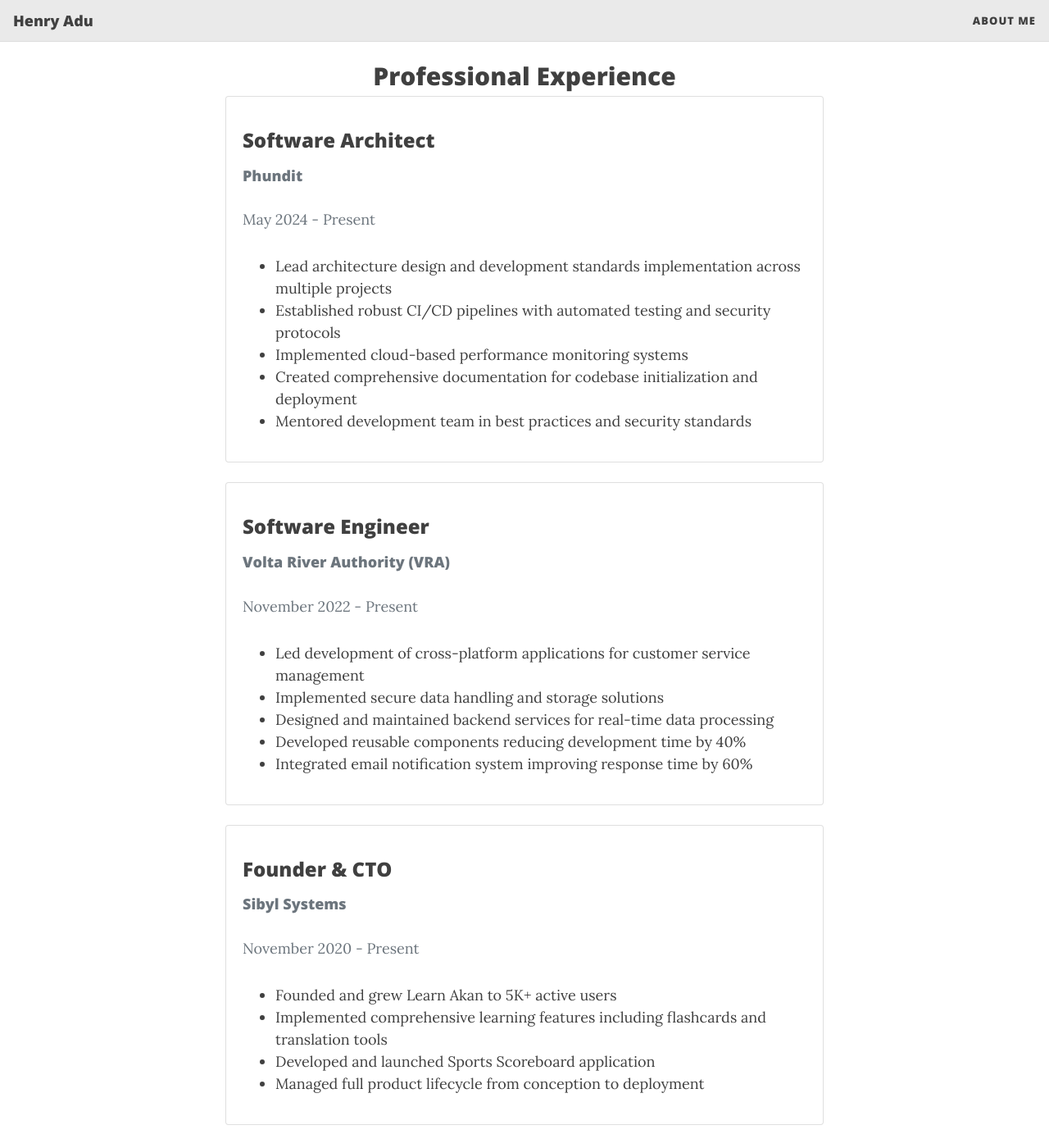
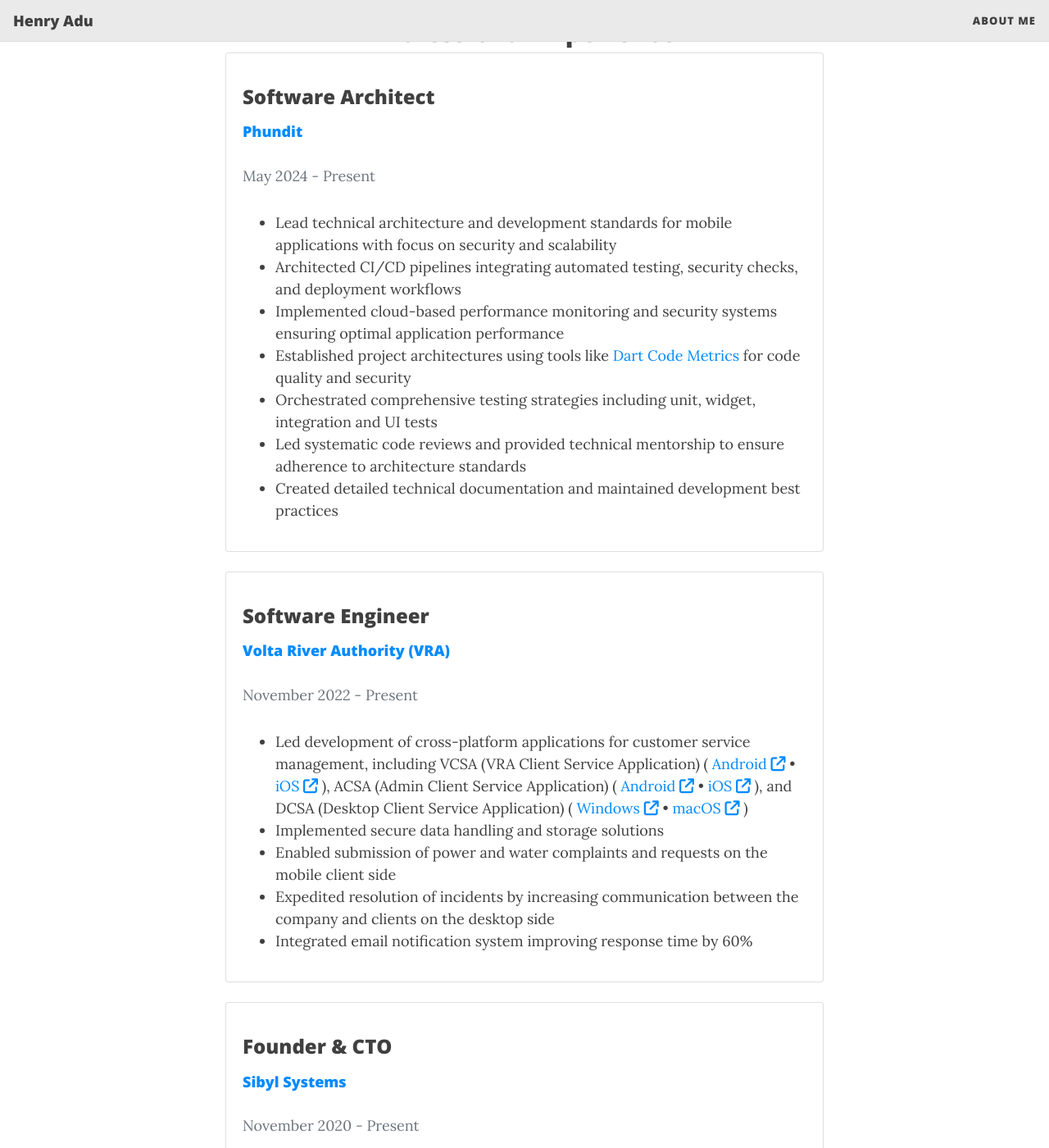
Before and after one commit to Nana-Kwame-bot/Nana-Kwame-bot.github.io, a Jekyll site: the page built from index.html, in a window 1280 px wide and 1400 px high, scrolled down 1264 px. Shown: the whole window at 82% size. Built offline with Jekyll 4.4.1, drawn with Linux system fonts in a browser that asks for light colours; the list of posts is cut into pages by our own code; some of the changed text lies outside the part shown.

```diff
--- a/_config.yml
+++ b/_config.yml
@@ -52,7 +52,7 @@
   stackoverflow: 13894931/nana-kwame
   bluesky: henryadu.bsky.social
   discord: users/452252706594095105
-  # whatsapp: 233548558696
+  # whatsapp: 15551212
 
 #  medium: yourname
 #  reddit: yourname or r/yoursubreddit
--- a/_layouts/home.html
+++ b/_layouts/home.html
@@ -4,7 +4,7 @@
 <!-- Hero Section -->
 <div class="text-center">
   <p class="page-description">
-    Experienced software engineer with 5+ years of expertise in Flutter, Dart, and AI technologies. Currently leading technical architecture at Phundit while developing innovative solutions at Volta River Authority. Passionate about creating impactful applications that solve real-world problems through clean architecture and cutting-edge technology.
+    Experienced software engineer with 4+ years of expertise in Flutter and Dart. Currently leading technical architecture at Phundit while developing innovative solutions at Volta River Authority. Passionate about creating impactful applications that solve real-world problems through clean code and cutting-edge technology.
   </p>
 </div>
 
@@ -15,7 +15,7 @@
   <div class="col-lg-4 col-md-6 mb-4">
     <div class="card h-100">
       <div class="card-body">
-        <h3 class="card-title">VCSA - Volta Customer Service Application</h3>
+        <h3 class="card-title">VCSA - VRA Client Service Application</h3>
         <p class="card-text">Enterprise-level customer service system deployed across mobile and desktop platforms.</p>
         <ul class="list-unstyled">
           <li>• Real-time incident tracking and email notifications</li>
@@ -23,7 +23,7 @@
           <li>• Automated workflow management system</li>
           <li>• Integrated analytics dashboard</li>
         </ul>
-        <div class="text-muted">Flutter • Firebase • BLoC • REST APIs</div>
+        <div class="text-muted">Flutter • Firebase • BLoC • CI/CD</div>
       </div>
     </div>
   </div>
@@ -33,14 +33,15 @@
     <div class="card h-100">
       <div class="card-body">
         <h3 class="card-title">Learn Akan Language App</h3>
-        <p class="card-text">Comprehensive language learning platform with 5K+ active users.</p>
+        <p class="card-text">Comprehensive language learning platform with 5K+ downloads.</p>
         <ul class="list-unstyled">
           <li>• Interactive learning modules and quizzes</li>
           <li>• Audio pronunciation guides</li>
           <li>• Cultural context integration</li>
           <li>• Progress tracking and gamification</li>
+          <li>• Cross-platform deployment (iOS, Android)</li>
         </ul>
-        <div class="text-muted">Flutter • Firebase • BLoC • Cloud Functions</div>
+        <div class="text-muted">Flutter • Firebase • BLoC</div>
       </div>
     </div>
   </div>
@@ -56,8 +57,9 @@
           <li>• Automated scheduling system</li>
           <li>• Analytics dashboard</li>
           <li>• Payment integration</li>
+          <li>• Cross-platform deployment (iOS, Android)</li>
         </ul>
-        <div class="text-muted">Flutter • Google Maps • Firebase • Stripe</div>
+        <div class="text-muted">Flutter • Google Maps • Firebase • BLoC</div>
       </div>
     </div>
   </div>
@@ -70,14 +72,16 @@
 <div class="card mb-4">
   <div class="card-body">
     <h3 class="card-title">Software Architect</h3>
-    <h4 class="text-muted">Phundit</h4>
+    <h4 class="text-muted"><a href="https://phundit.app/" target="_blank" rel="noopener noreferrer">Phundit</a></h4>
     <p class="text-muted">May 2024 - Present</p>
     <ul>
-      <li>Lead architecture design and development standards implementation across multiple projects</li>
-      <li>Established robust CI/CD pipelines with automated testing and security protocols</li>
-      <li>Implemented cloud-based performance monitoring systems</li>
-      <li>Created comprehensive documentation for codebase initialization and deployment</li>
-      <li>Mentored development team in best practices and security standards</li>
+      <li>Lead technical architecture and development standards for mobile applications with focus on security and scalability</li>
+      <li>Architected CI/CD pipelines integrating automated testing, security checks, and deployment workflows</li>
+      <li>Implemented cloud-based performance monitoring and security systems ensuring optimal application performance</li>
+      <li>Established project architectures using tools like <a href="https://dcm.dev/">Dart Code Metrics</a> for code quality and security</li>
+      <li>Orchestrated comprehensive testing strategies including unit, widget, integration and UI tests</li>
+      <li>Led systematic code reviews and provided technical mentorship to ensure adherence to architecture standards</li>
+      <li>Created detailed technical documentation and maintained development best practices</li>
     </ul>
   </div>
 </div>
@@ -86,13 +90,24 @@
 <div class="card mb-4">
   <div class="card-body">
     <h3 class="card-title">Software Engineer</h3>
-    <h4 class="text-muted">Volta River Authority (VRA)</h4>
+    <h4 class="text-muted">
+      <a href="https://vra.com/" target="_blank" rel="noopener noreferrer">Volta River Authority (VRA)</a>
+    </h4>
     <p class="text-muted">November 2022 - Present</p>
     <ul>
-      <li>Led development of cross-platform applications for customer service management</li>
+      <li>Led development of cross-platform applications for customer service management, including VCSA (VRA Client Service Application) (
+        <a href="https://play.google.com/store/apps/details?id=com.sibylsystems.vcsa" target="_blank" rel="noopener noreferrer">Android <i class="fa fa-external-link" aria-hidden="true"></i></a> •
+        <a href="https://apps.apple.com/us/app/vcsa/id6469730455" target="_blank" rel="noopener noreferrer">iOS <i class="fa fa-external-link" aria-hidden="true"></i></a>
+      ), ACSA (Admin Client Service Application) (
+        <a href="https://play.google.com/store/apps/details?id=com.sibylsystems.acsa" target="_blank" rel="noopener noreferrer">Android <i class="fa fa-external-link" aria-hidden="true"></i></a> •
+        <a href="https://apps.apple.com/us/app/acsa/id6504047346" target="_blank" rel="noopener noreferrer">iOS <i class="fa fa-external-link" aria-hidden="true"></i></a>
+      ), and DCSA (Desktop Client Service Application) (
+        <a href="https://apps.microsoft.com/detail/9n1hgbrh3p5d?ocid=webpdpshare" target="_blank" rel="noopener noreferrer">Windows <i class="fa fa-external-link" aria-hidden="true"></i></a> •
+        <a href="https://apps.apple.com/us/app/dcsa/id6474639324" target="_blank" rel="noopener noreferrer">macOS <i class="fa fa-external-link" aria-hidden="true"></i></a>
+      )</li>
       <li>Implemented secure data handling and storage solutions</li>
-      <li>Designed and maintained backend services for real-time data processing</li>
-      <li>Developed reusable components reducing development time by 40%</li>
+      <li>Enabled submission of power and water complaints and requests on the mobile client side</li>
+      <li>Expedited resolution of incidents by increasing communication between the company and clients on the desktop side</li>
       <li>Integrated email notification system improving response time by 60%</li>
     </ul>
   </div>
@@ -102,13 +117,29 @@
 <div class="card mb-4">
   <div class="card-body">
     <h3 class="card-title">Founder & CTO</h3>
-    <h4 class="text-muted">Sibyl Systems</h4>
+    <h4 class="text-muted"><a href="https://sibylsystems.com/" target="_blank" rel="noopener noreferrer">Sibyl Systems</a></h4>
     <p class="text-muted">November 2020 - Present</p>
     <ul>
-      <li>Founded and grew Learn Akan to 5K+ active users</li>
+      <li>Founded and grew Learn Akan to 5K+ downloads (
+        <a href="https://play.google.com/store/apps/details?id=com.sibylsystems.learn_akan" target="_blank" rel="noopener noreferrer">Android <i class="fa fa-external-link" aria-hidden="true"></i></a> •
+        <a href="https://apps.apple.com/us/app/learn-akan/id1628207994" target="_blank" rel="noopener noreferrer">iOS <i class="fa fa-external-link" aria-hidden="true"></i></a>
+      )</li>
       <li>Implemented comprehensive learning features including flashcards and translation tools</li>
-      <li>Developed and launched Sports Scoreboard application</li>
-      <li>Managed full product lifecycle from conception to deployment</li>
+      <li>Developed and launched Sports Scoreboard (
+        <a href="https://play.google.com/store/apps/details?id=com.sibylsystems.sportsscoreboard" target="_blank" rel="noopener noreferrer">Android <i class="fa fa-external-link" aria-hidden="true"></i></a>
+      )</li>
+    </ul>
+  </div>
+</div>
+
+<!-- ERACEW Role -->
+<div class="card mb-4">
+  <div class="card-body">
+    <h3 class="card-title">Mobile Application Developer</h3>
+    <h4 class="text-muted"><a href="https://www.linkedin.com/company/eracewllc/posts/?feedView=all">ERACEW LIMITED</a></h4>
+    <p class="text-muted">November 2021 - Present</p>
+    <ul>
+      <li>Created Eracew app OCOS, helping customers schedule waste pickup for recycling</li>
     </ul>
   </div>
 </div>
@@ -124,9 +155,10 @@
         <ul class="list-unstyled">
           <li>• Flutter & Dart (Advanced)</li>
           <li>• Firebase & Cloud Services</li>
-          <li>• State Management (BLoC, Provider)</li>
+          <li>• State Management (BLoC, Riverpod)</li>
           <li>• CI/CD & DevOps</li>
           <li>• Version Control (Git)</li>
+          <li>• Testing</li>
         </ul>
       </div>
     </div>
@@ -136,12 +168,14 @@
   <div class="col-md-4 mb-4">
     <div class="card h-100">
       <div class="card-body">
-        <h3 class="card-title">AI & Machine Learning</h3>
+        <h3 class="card-title">Generative AI</h3>
         <ul class="list-unstyled">
           <li>• Large Language Models (LLM)</li>
           <li>• Generative AI Implementation</li>
           <li>• Retrieval-Augmented Generation</li>
           <li>• LangChain.dart Integration</li>
+          <li>• Text Classification & Sentiment Analysis</li>
+          <li>• Prompt Engineering</li>
         </ul>
       </div>
     </div>
@@ -153,10 +187,11 @@
       <div class="card-body">
         <h3 class="card-title">Architecture & Design</h3>
         <ul class="list-unstyled">
-          <li>• Clean Architecture</li>
+          <li>• Bloc Architecture</li>
           <li>• SOLID Principles</li>
-          <li>• Test-Driven Development</li>
+          <li>• Riverpod Architecture</li>
           <li>• UI/UX Design Principles</li>
+          <li>• Feature-first Project Structure</li>
         </ul>
       </div>
     </div>
@@ -169,24 +204,31 @@
   <div class="card-body">
     <h3 class="card-title">Technical Articles</h3>
     <ul>
-      <li><a href="#">Sports Scoreboard Implementation Guide</a> - Comprehensive guide on building sports tracking applications</li>
-      <li><a href="#">Effective Bloc-to-Bloc Communication Strategies</a> - Best practices for state management in Flutter</li>
-      <li><a href="#">Text Classification Using Gemini and LangChain.dart</a> - Implementation guide for AI integration</li>
-      <li><a href="#">Stream Management in Flutter Bloc</a> - Advanced state management techniques</li>
+      <li><a href="https://henryadu.hashnode.dev/how-to-use-event-transformers-with-bloc" target="_blank" rel="noopener noreferrer">How to use event transformers with bloc <i class="fa fa-external-link" aria-hidden="true"></i></a> - A comprehensive guide for the concurrent, sequential, droppable and restartable transformers</li>
+      <li><a href="https://henryadu.hashnode.dev/effective-bloc-to-bloc-communication-strategies-in-the-domain-layer" target="_blank" rel="noopener noreferrer">Effective Bloc-to-Bloc Communication Strategies in the Domain Layer <i class="fa fa-external-link" aria-hidden="true"></i></a> - Optimizing Bloc-to-Bloc Communication with rxdart's reactive programming features</li>
+      <li><a href="https://henryadu.hashnode.dev/effortless-stream-management-cancelling-and-restarting-streams-in-flutter-bloc" target="_blank" rel="noopener noreferrer">Effortless Stream Management: Cancelling and Restarting Streams in Flutter Bloc <i class="fa fa-external-link" aria-hidden="true"></i></a> - A simple guide to efficiently canceling and restarting streams for seamless app development</li>
+      <li><a href="https://henryadu.hashnode.dev/text-classification-using-gemini-and-langchaindart" target="_blank" rel="noopener noreferrer">Text Classification Using Gemini and LangChain.dart <i class="fa fa-external-link" aria-hidden="true"></i></a> - Techniques for Text Classification and Sentiment Analysis with Google's <a href="https://deepmind.google/technologies/gemini/">Gemini</a> and LangChain.dart</li>
+      <li>
+        <a href="https://henryadu.hashnode.dev/step-by-step-guide-to-local-rag-with-ollamas-gemma-2-and-langchaindart" target="_blank" rel="noopener noreferrer">
+          Step-by-Step Guide to Local RAG with Ollama's Gemma 2, and LangChain.dart <i class="fa fa-external-link" aria-hidden="true"></i>
+        </a> - Learn how to build a fully local RAG (Retrieval-Augmented Generation) system using LangChain.dart,
+        <a href="https://ollama.com" target="_blank" rel="noopener noreferrer">Ollama <i class="fa fa-external-link" aria-hidden="true"></i></a> and local embedding databases with
+        <a href="https://www.trychroma.com/" target="_blank" rel="noopener noreferrer">Chroma <i class="fa fa-external-link" aria-hidden="true"></i></a>
+      </li>
     </ul>
 
     <h3 class="card-title mt-4">Open Source</h3>
     <ul>
-      <li>Active contributor to LangChain.dart</li>
-      <li>Published multiple Flutter packages on pub.dev</li>
-      <li>Regular contributor to Flutter community projects</li>
+      <li>Regular contributor to <a href="https://langchaindart.dev/#/" target="_blank" rel="noopener noreferrer">LangChain.dart <i class="fa fa-external-link" aria-hidden="true"></i></a></li>
+      <li>Published <a href="https://brickhub.dev/bricks/reactive_repository/" target="_blank" rel="noopener noreferrer">bricks <i class="fa fa-external-link" aria-hidden="true"></i></a> on <a href="https://brickhub.dev/" target="_blank" rel="noopener noreferrer">brickhub.dev <i class="fa fa-external-link" aria-hidden="true"></i></a></li>
+      <li>Contributor to <a href="https://stackoverflow.com/users/13894931/nana-kwame" target="_blank" rel="noopener noreferrer">Stackoverflow <i class="fa fa-external-link" aria-hidden="true"></i></a></li>
     </ul>
   </div>
 </div>
 
 <!-- Resume -->
 <div class="text-center mt-4">
-  <a href="{{ site.baseurl }}/assets/resume.pdf" class="btn btn-primary" target="_blank" download>
+  <a href="{{ site.baseurl }}/assets/documents/resume.pdf" class="btn btn-primary" target="_blank" download>
     <i class="fas fa-download"></i> Download Resume
   </a>
 </div>
```
Also changed, not shown: favicon.ico (added).
